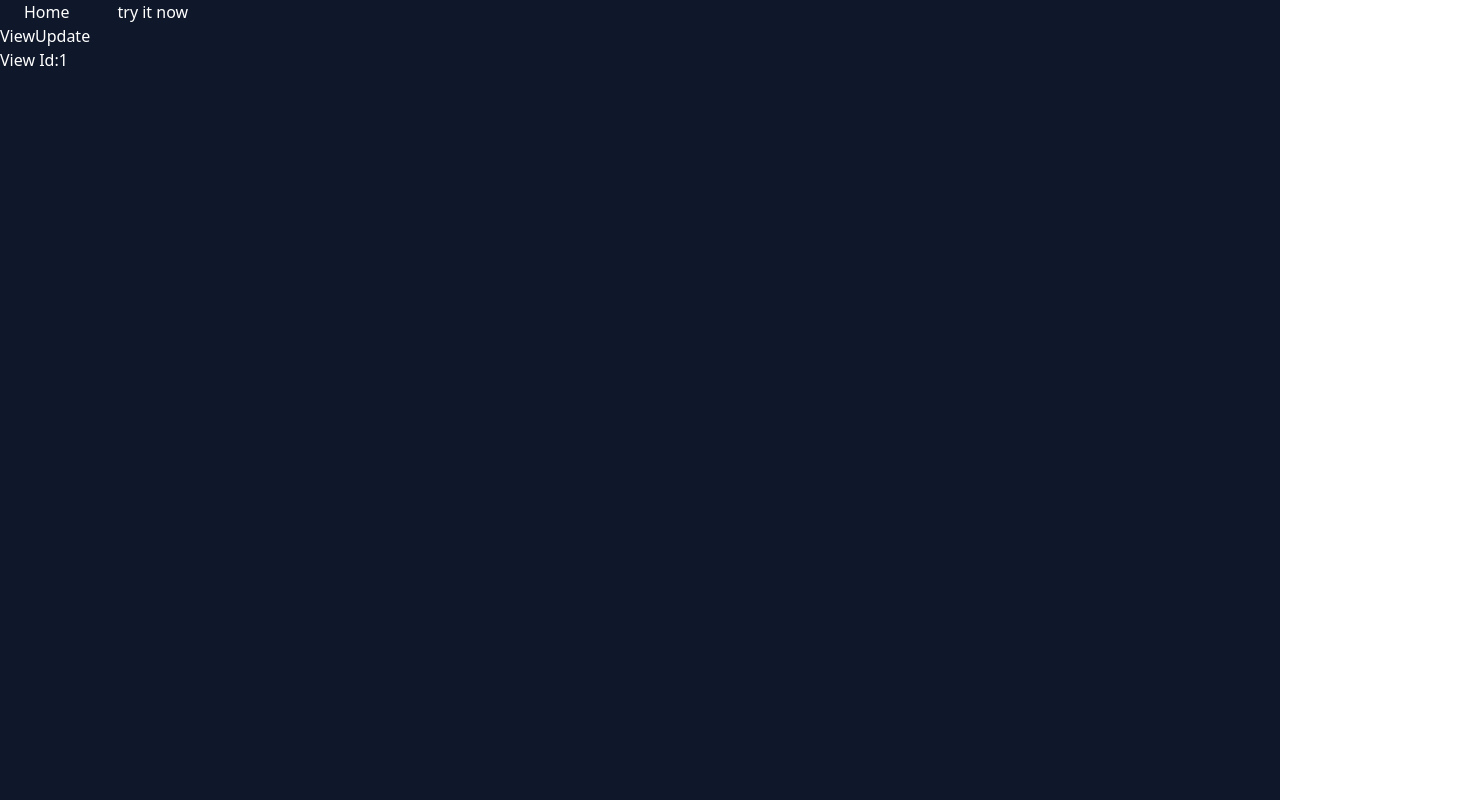
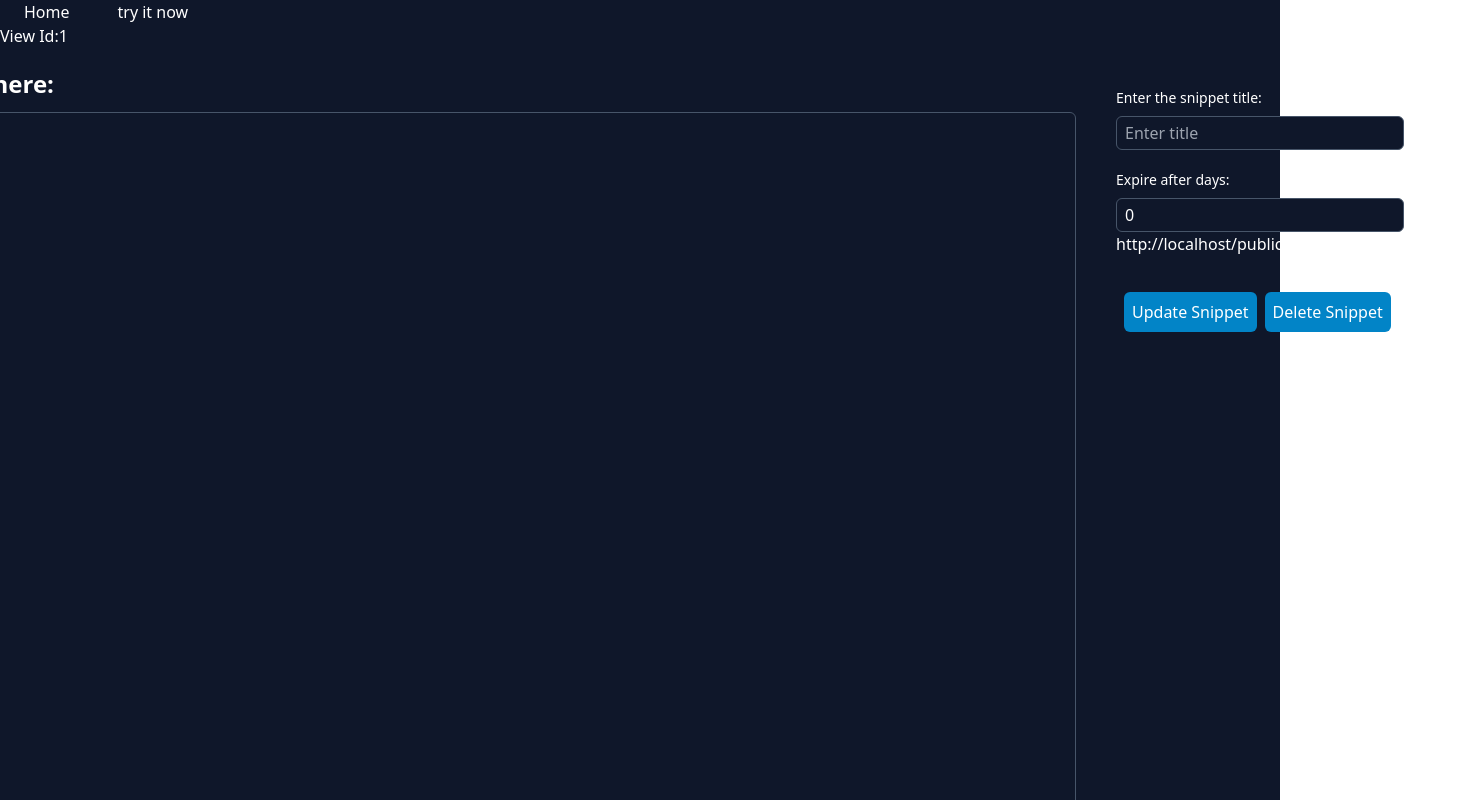
Before and after one commit to AshrayaDargarh/SnippetSwap, a React (Vite) app in the folder client/: page /viewupdate/1 in a window 1280 px wide. Shown: the top 800 px of the page, 1484 px wide, since content can reach past the window. Built offline with nearby package versions, Linux system fonts and the light colour scheme; no server answers.

Commit message:
View Update, Delete

```diff
--- a/client/src/components/Create.jsx
+++ b/client/src/components/Create.jsx
@@ -63,7 +63,9 @@ const Create = () => {
               <label htmlFor="daysToExpire" className="block text-sm">
                 Expire after days:
               </label>
-              <input type="number" min="1"  onKeyPress={(event) => {if (!/[0-9]/.test(event.key)) {event.preventDefault();}}} placeholder='Expires after (days)' name="daysToExpire" id="daysToExpire" className='bg-slate-900 border w-72 border-slate-600 px-2 mt-2 py-1 rounded-md ' onChange={handleChange} required />
+              <input type="number" min="1"  placeholder='Expires after (days)'
+              onKeyPress={(event) => {if (!/[0-9]/.test(event.key)) {event.preventDefault();}}}
+              name="daysToExpire" id="daysToExpire" className='bg-slate-900 border w-72 border-slate-600 px-2 mt-2 py-1 rounded-md ' onChange={handleChange} required />
 
         </div>
         <button className='bg-sky-600 p-2 rounded-md mt-3'>Publish Snippet</button>
--- a/client/src/components/ViewList.jsx
+++ b/client/src/components/ViewList.jsx
@@ -1,36 +1,28 @@
-import React, { useState } from 'react'
+import React, { useEffect, useState } from 'react'
 import View from './View'
 import { Link } from 'react-router-dom'
-
-const snippetData=[
-    {
-        id:1,
-        title:'Title1',
-        data:'Lorem ipsum dolor sit, amet consectetur adipisicing elit. Quam libero omnis repudiandae quos. Nesciunt fugiat, voluptatem iusto illum et ut ipsum incidunt nemo aliquid at, dignissimos quam a nostrum magni?'
-    },
-    {
-        id:2,
-        title:'Title2',
-        data:'Lorem ipsum dolor sit, amet consectetur adipisicing elit. Quam libero omnis repudiandae quos. Nesciunt fugiat, voluptatem iusto illum et ut ipsum incidunt nemo aliquid at, dignissimos quam a nostrum magni?'
-    },
-    {
-        id:3,
-        title:'Title3',
-        data:'Lorem ipsum dolor sit, amet consectetur adipisicing elit. Quam libero omnis repudiandae quos. Nesciunt fugiat, voluptatem iusto illum et ut ipsum incidunt nemo aliquid at, dignissimos quam a nostrum magni?'
-    },
-    {
-        id:4,
-        title:'Title4',
-        data:'Lorem ipsum dolor sit, amet consectetur adipisicing elit. Quam libero omnis repudiandae quos. Nesciunt fugiat, voluptatem iusto illum et ut ipsum incidunt nemo aliquid at, dignissimos quam a nostrum magni?'
-    },
-]
+import axios from 'axios'
 
 const ViewList = () => {
-    const [snippets,setSnippets]=useState(snippetData)
+    const [snippets,setSnippets]=useState([])
+    useEffect(()=>{
+        getSnippets()
+    },[])
+    async function getSnippets()
+    {
+        try {
+        const token=localStorage.getItem('token')
+        const res=await axios.get('http://localhost:3001/view',{headers:{'Authorization':`Bearer ${token}`}})
+            setSnippets(res.data)
+        }
+        catch (error) {
+            console.log(error.response)
+        }
+    }
     console.log(snippets)
   return (
-    <div className='flex justify-center m-5 ' >
-        {snippets.length===0?<div>No snippet available</div>:snippets.map((snippet)=>{return <Link to={'/viewupdate/'+snippet.id} key={snippet.id}><View key={snippet.id} {...snippet}/> </Link> })}
+    <div className='flex justify-center m-5 flex-wrap' >
+        {snippets.length===0?<div>No snippet available</div>:snippets.map((snippet)=>{return <Link to={'/viewupdate/'+snippet._id} key={snippet._id}><View key={snippet._id} {...snippet}/> </Link> })}
     </div>
   )
 }
--- a/client/src/components/ViewUpdate.jsx
+++ b/client/src/components/ViewUpdate.jsx
@@ -1,12 +1,101 @@
-import React from 'react'
-import { useParams } from 'react-router-dom'
+import React, { useState,useEffect } from 'react'
+import { useParams,useNavigate } from 'react-router-dom'
+import useView from '../utils/useView'
+import axios from 'axios'
+
+const initialValue={
+    title:'',
+    data:'',
+    daysToExpire:0
+}
+const token=localStorage.getItem('token')
 
 const ViewUpdate = () => {
     const {viewId}=useParams()
+    const [snippet,setSnippet]= useState(initialValue)
+    const navigate=useNavigate()
+    async function getSnippet()
+    {
+        try{
+            const res = await axios.get(`http://localhost:3001/view/${viewId}`,{headers: { Authorization: `Bearer ${token}`}});
+            console.log(res)
+            setSnippet(res.data)
+        }
+        catch(error)
+        {
+            console.log(error.response)
+        }
+    }
+    useEffect(()=>{
+        getSnippet()
+    },[])
+    function handleChange(e)
+    {
+      setSnippet({
+        ...snippet,
+        [e.target.name]:e.target.value
+      })
+    }
+
+    async function handleUpdate(e)
+    {
+        e.preventDefault()
+        try {
+            const res=await axios.patch(`http://localhost:3001/view/${viewId}`,snippet,{headers:{Authorization:`Bearer ${token}`}})
+            console.log(res)
+        } catch (error) {
+            console.log(error.response)
+        }
+    }
+    async function handleDelete(e)
+    {
+        e.preventDefault()
+        try {
+            if(window.confirm('Do you really want to delete this?'))
+            {
+                const res=await axios.delete(`http://localhost:3001/view/${viewId}`,{headers:{Authorization:`Bearer ${token}`}})
+                console.log(res)
+                navigate('/view')
+            }
+
+        } catch (error) {
+            console.log(error.response)
+        }
+    }
+    const currentUrl = window.location.host;
   return (
     <div>
-        ViewUpdate
     <div>View Id:{viewId}</div>
+    <div>
+      <form onSubmit={handleUpdate}>
+      <div className='flex justify-center md:flex-nowrap flex-wrap'>
+        <div className='m-5'>
+          <label htmlFor='data' className='block pb-3' ><span className='text-2xl font-semibold'>Paste your code here:</span></label>
+          <textarea name="data" value={snippet.data}  className='bg-slate-900 border border-slate-600 rounded-md w-[80rem]' id="data" rows="30" onChange={handleChange}  ></textarea>
+        </div>
+
+        <div className='m-5 '>
+        <div className='mt-5 mr-20'>
+              <label htmlFor="title" className="block text-sm">
+                Enter the snippet title:
+              </label>
+              <input type="text" value={snippet.title} placeholder='Enter title' name="title" id="title" className='bg-slate-900 border w-72 border-slate-600 px-2 mt-2 py-1 rounded-md' onChange={handleChange}  />
+        </div>
+        <div className='mt-5 mr-20'>
+              <label htmlFor="daysToExpire" className="block text-sm">
+                Expire after days:
+              </label>
+              <input type="number" defaultValue='0'  min="1"  onKeyPress={(event) => {if (!/[0-9]/.test(event.key)) {event.preventDefault();}}} placeholder='Expires after (days)' name="daysToExpire" id="daysToExpire" className='bg-slate-900 border w-72 border-slate-600 px-2 mt-2 py-1 rounded-md ' onChange={handleChange} required />
+
+        </div>
+        <p type="text" value={`http://${currentUrl}/public/${viewId}`} >{`http://${currentUrl}/public/${viewId}`}</p><br/>
+        <button className='bg-sky-600 p-2 rounded-md mt-3 mx-2' >Update Snippet</button>
+        <button className='bg-sky-600 p-2 rounded-md mt-3' type='button' onClick={handleDelete}>Delete Snippet</button>
+        </div>
+      </div>
+        </form>
+    </div>
+
     </div>
   )
 }
--- /dev/null
+++ b/client/src/utils/useView.jsx
@@ -0,0 +1,24 @@
+import React, { useEffect, useState } from 'react'
+import axios from 'axios'
+const useView = (viewId) => {
+    const [snippet,setSnippet]= useState(null)
+    useEffect(()=>{
+        getSnippet()
+    },[])
+    async function getSnippet()
+    {
+        try{
+            const token=localStorage.getItem('token')
+            const res=await axios.get(`http://localhost:3001/view/${viewId}`,{headers:{'Authorization':`Bearer ${token}`}})
+            console.log(res.data)
+            setSnippet(res.data)
+        }
+        catch(error)
+        {
+            console.log(error.response)
+        }
+    }
+  return snippet
+}
+
+export default useView
```
Also changed, not shown: 1 other file (tests, documents, lock files or other folders).
